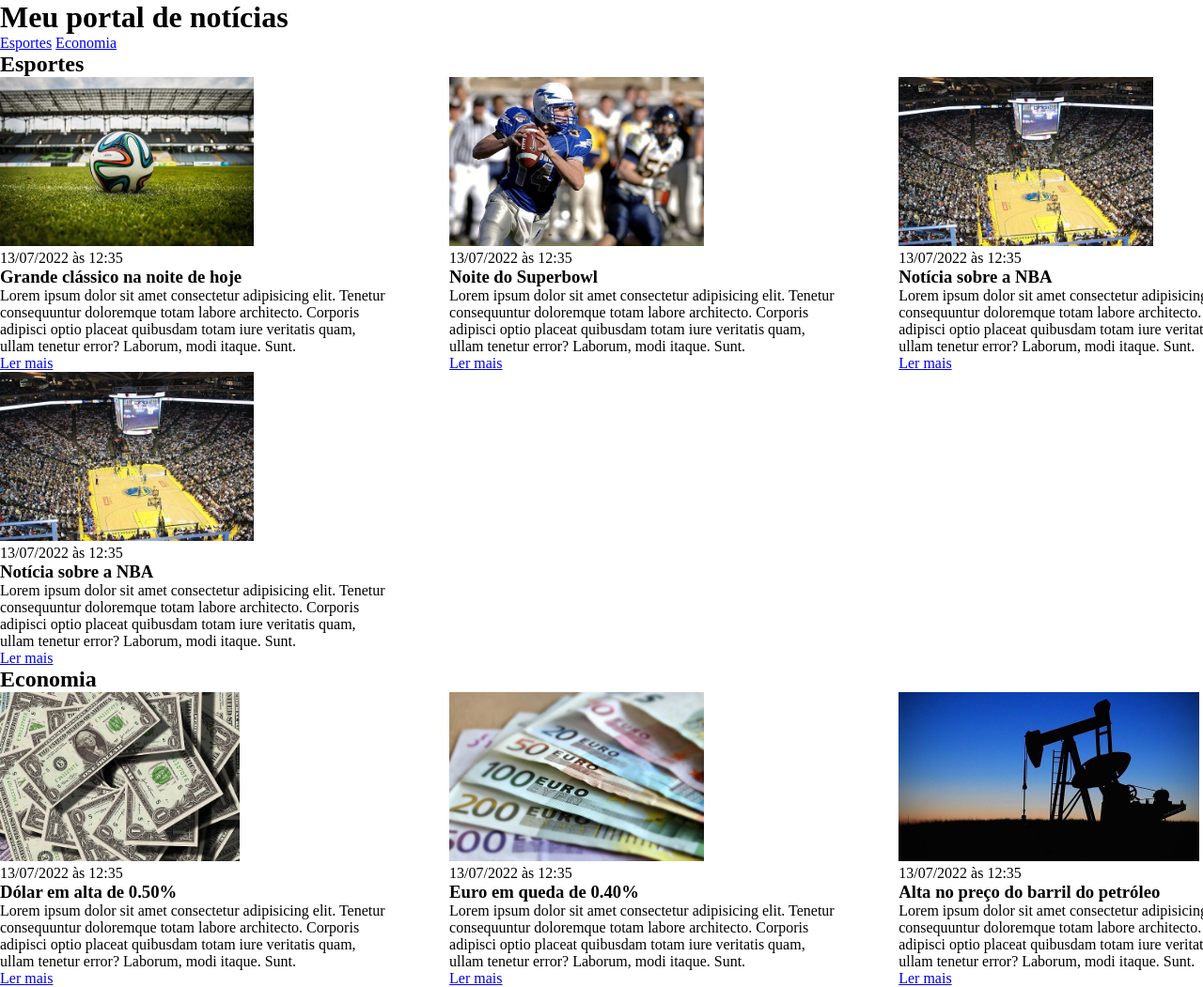
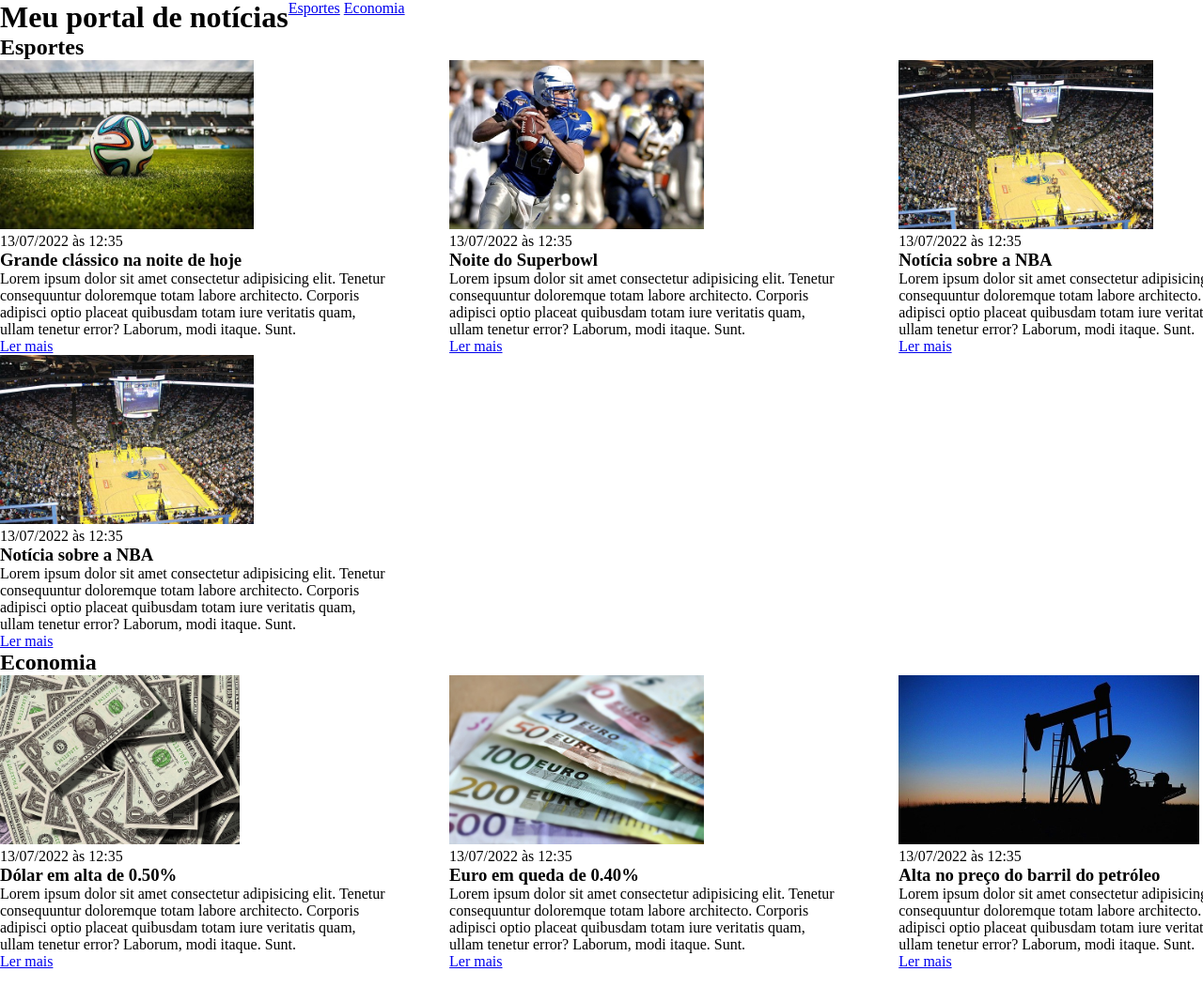
Before and after one commit to feikname-exercises/curso_ebac_frontend, a plain HTML site: page index.html in a window 1280 px wide. Shown: the top 1051 px of the page at 94% size. Drawn offline with Linux system fonts and the light colour scheme.

Commit message:
[aula 7] transformar header em flex para ficar tudo na mesma linha

```diff
--- a/main.css
+++ b/main.css
@@ -4,6 +4,9 @@
     padding: 0;
 }
 
+header .container {
+    display: flex;
+}
 header li {
     display: inline;
 }
```
